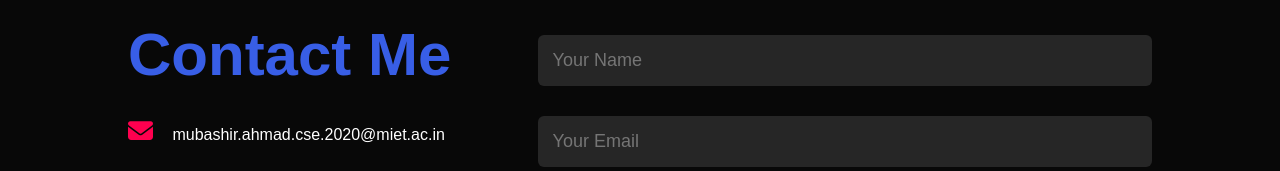
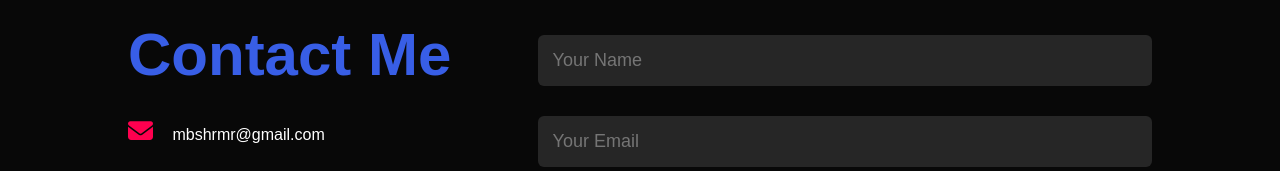
Before and after one commit to Mubashir24241/Mubashir-s-portfolio, a plain HTML site: page index.html in a window 1280 px wide. Shown: the part 3108-3279 px from the top of the page. Drawn offline with Linux system fonts and the light colour scheme.

Commit message:
updated code

```diff
--- a/index.html
+++ b/index.html
@@ -154,7 +154,7 @@
             <div class="row ">
                 <div class="contact-left ">
                     <h1 style="color: rgb(56, 94, 230);" class="sub-title ">Contact Me</h1>
-                    <p><i class="fa fa-envelope"></i> mubashir.ahmad.cse.2020@miet.ac.in</p>
+                    <p><i class="fa fa-envelope"></i> mbshrmr@gmail.com</p>
                     <p><i class="fas fa-phone-square-alt"></i> 6005782424</p>
                     <div class="social-icons ">
                         <!-- <a href="mubashir.ahmad.cse.2020@miet.ac.in "><i class="bi bi-github"></i></a> -->
```
Also changed, not shown: 1 other file.
